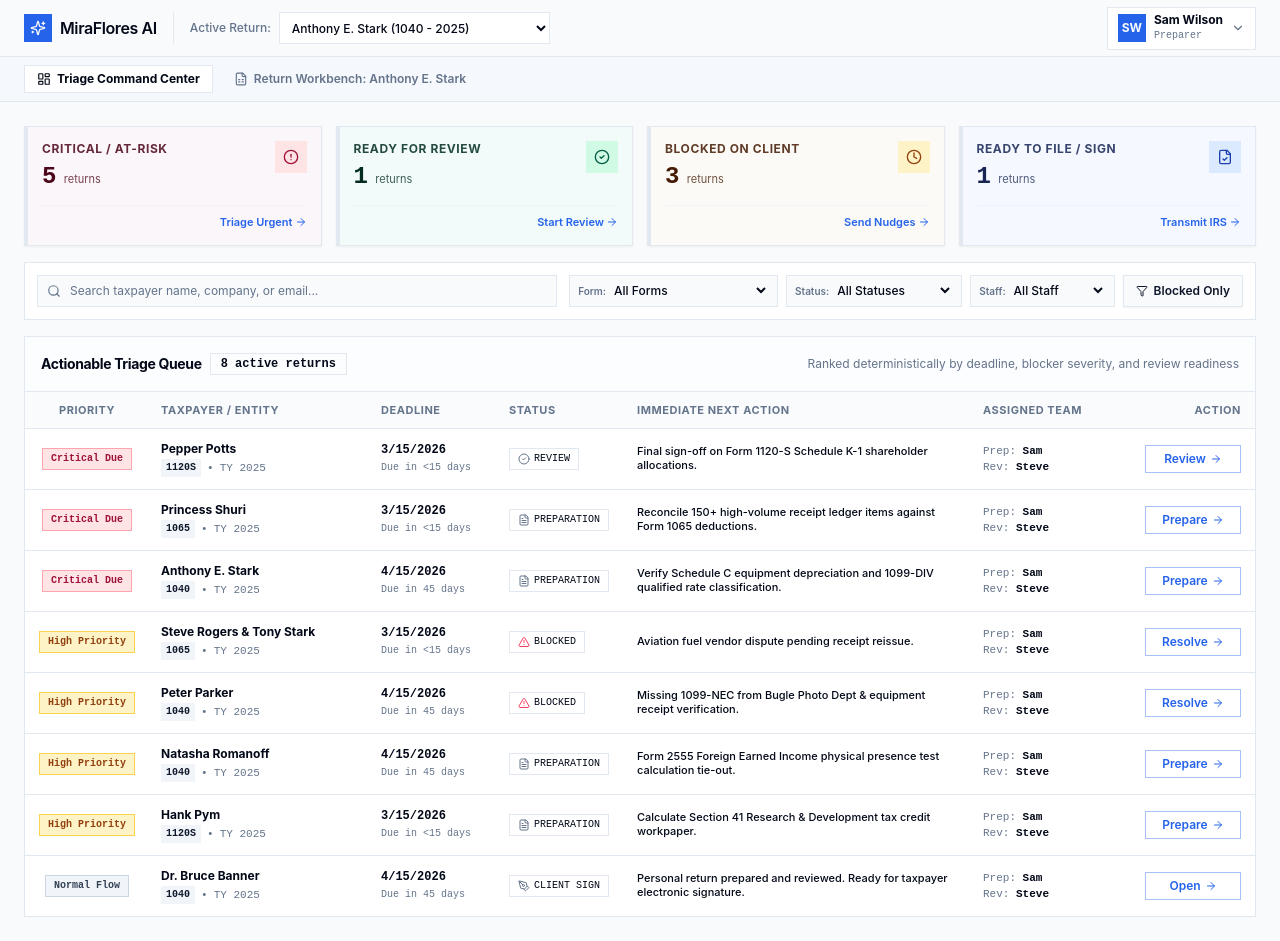
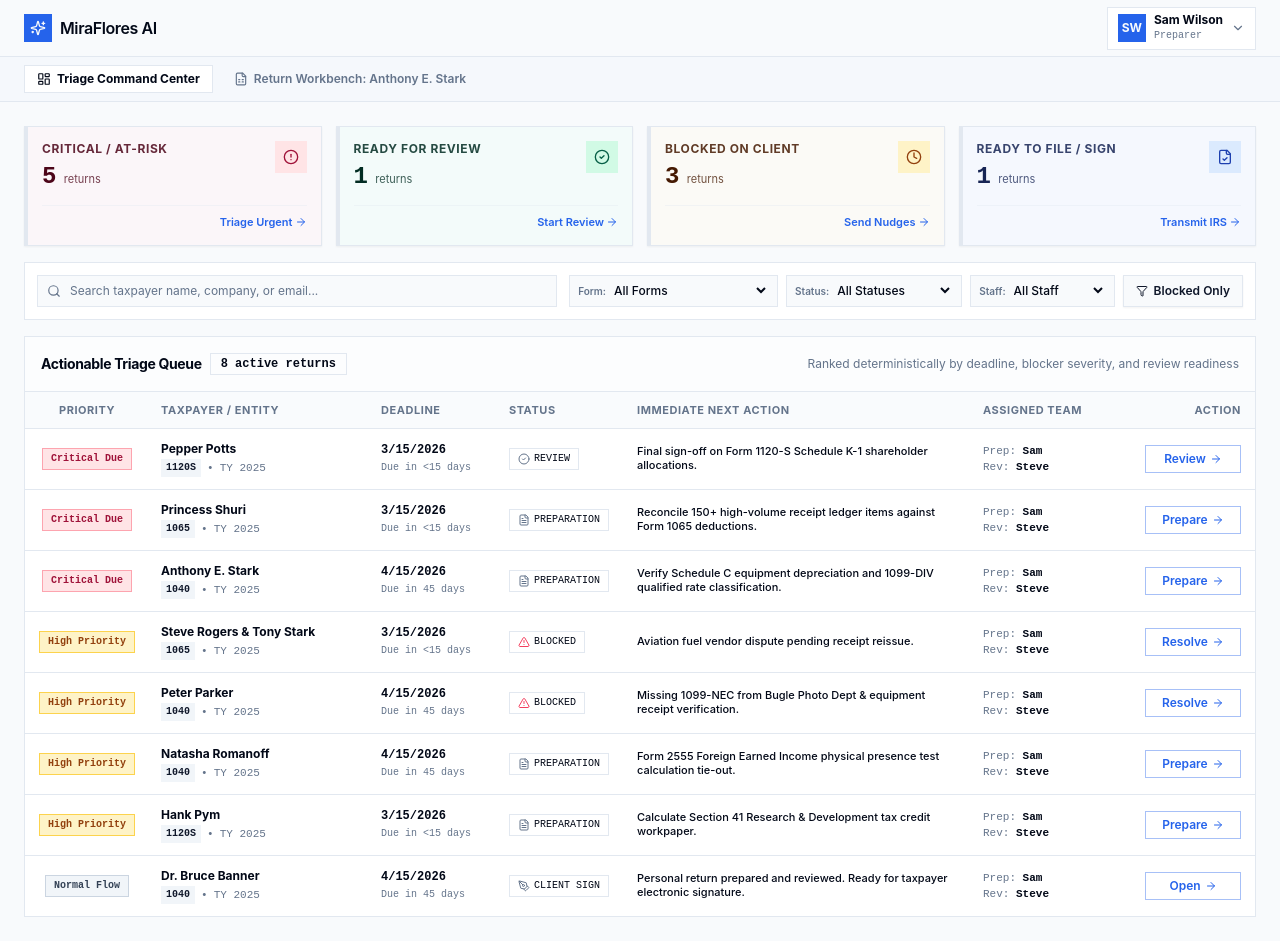
Before and after one commit to Diamagnetic/miraflores-ai-tax-platform, a React (Vite) app: page / in a window 1280 px wide. Built offline with nearby package versions, Linux system fonts and the light colour scheme.

Commit message:
refactor(header): remove redundant active return dropdown for unified clean navbar

```diff
--- a/src/App.tsx
+++ b/src/App.tsx
@@ -33,12 +33,9 @@ export default function App() {
     setActiveStaffView('workbench');
   };
 
-  const isWorkbench = !isStaff || activeStaffView === 'workbench';
-
   return (
     <div className="min-h-screen bg-slate-50 dark:bg-slate-950 flex flex-col font-sans">
       <Header
-        isWorkbench={isWorkbench}
         onOpenClientMessages={() => setIsClientDiscussionOpen(true)}
       />
 
--- a/src/components/common/Header.tsx
+++ b/src/components/common/Header.tsx
@@ -1,22 +1,17 @@
 import React from 'react';
 import { usePlatformStore } from '@/store/usePlatformStore';
-import { Badge } from '@/components/ui/badge';
 import { Button } from '@/components/ui/button';
 import { UserAccountMenu } from './UserAccountMenu';
 import {
   Sparkles,
-  User,
-  AlertTriangle,
   MessageSquare,
 } from 'lucide-react';
 
 interface HeaderProps {
-  isWorkbench?: boolean;
   onOpenClientMessages?: () => void;
 }
 
 export const Header: React.FC<HeaderProps> = ({
-  isWorkbench = false,
   onOpenClientMessages,
 }) => {
   const {
@@ -24,7 +19,6 @@ export const Header: React.FC<HeaderProps> = ({
     returns,
     threads,
     selectedReturnId,
-    selectReturn,
   } = usePlatformStore();
 
   const activeReturn =
@@ -49,48 +43,12 @@ export const Header: React.FC<HeaderProps> = ({
   return (
     <header className="sticky top-0 z-40 w-full border-b border-border bg-background shadow-2xs">
       <div className="flex h-14 items-center justify-between px-4 sm:px-6">
-        {/* Left: Brand & Return Context */}
-        <div className="flex items-center gap-4">
-          <div className="flex items-center gap-2 font-bold tracking-tight text-foreground">
-            <div className="flex h-7 w-7 items-center justify-center bg-primary text-primary-foreground">
-              <Sparkles className="h-4 w-4" />
-            </div>
-            <span className="text-base tracking-tight font-semibold">MiraFlores AI</span>
+        {/* Left: Brand */}
+        <div className="flex items-center gap-2 font-bold tracking-tight text-foreground">
+          <div className="flex h-7 w-7 items-center justify-center bg-primary text-primary-foreground">
+            <Sparkles className="h-4 w-4" />
           </div>
-
-          <div className="hidden md:flex items-center gap-2 border-l border-border pl-4 text-xs">
-            <span className="text-muted-foreground font-medium">Active Return:</span>
-            {currentUser.role === 'individual_client' ? (
-              <Badge variant="outline" className="font-mono gap-1.5 py-0.5">
-                <User className="h-3 w-3 text-primary" />
-                {currentUser.name} (Form 1040)
-              </Badge>
-            ) : (
-              <select
-                aria-label="Select active tax return"
-                value={selectedReturnId || ''}
-                onChange={(e) => selectReturn(e.target.value)}
-                className="h-8 bg-card border border-border px-2 text-xs font-medium text-foreground focus:outline-none focus:ring-1 focus:ring-ring cursor-pointer"
-              >
-                {returns.map((ret) => (
-                  <option key={ret.id} value={ret.id}>
-                    {ret.taxpayerName} ({ret.returnType} - {ret.taxYear})
-                  </option>
-                ))}
-              </select>
-            )}
-
-            {/* Blocked Badge shown in navbar ONLY when in the workbench and the return is genuinely blocked */}
-            {isWorkbench && activeReturn?.isBlocked && (
-              <Badge
-                variant="destructive"
-                className="text-[11px] gap-1 font-mono font-medium py-0.5 px-2 animate-pulse"
-              >
-                <AlertTriangle className="h-3 w-3 shrink-0" />
-                <span>Blocked</span>
-              </Badge>
-            )}
-          </div>
+          <span className="text-base tracking-tight font-semibold">MiraFlores AI</span>
         </div>
 
         {/* Right: Client Messages Trigger & User Account Menu */}
```
